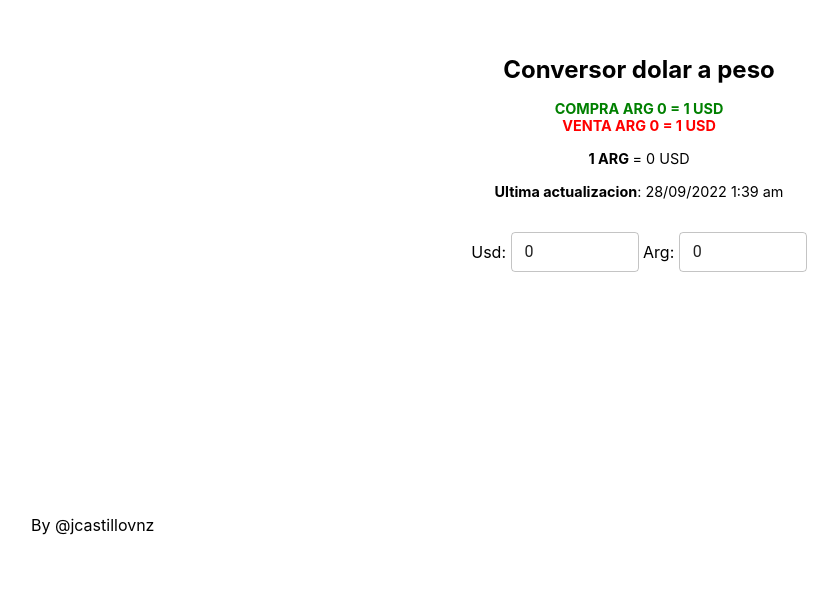
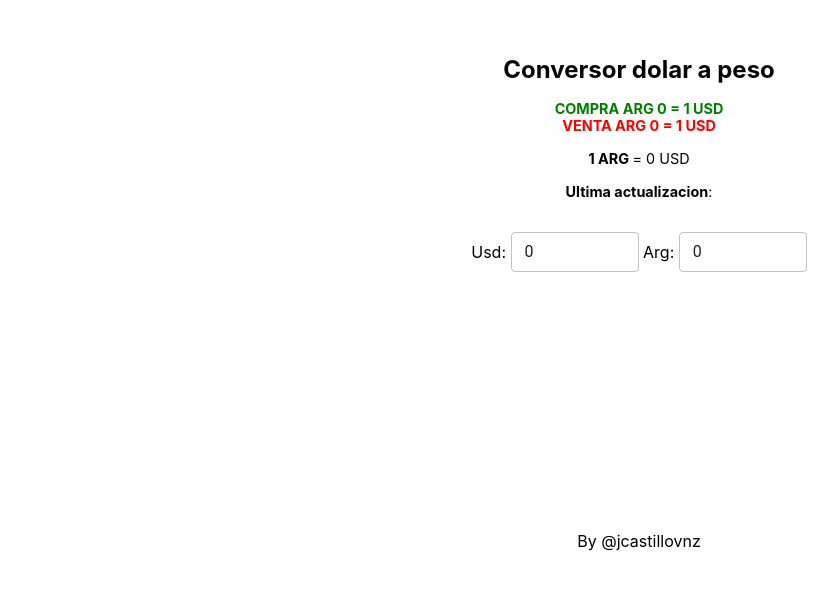
Before and after one commit to jcastillovnz/dollar-to-peso-converter, a Next.js app: page / in a window 1280 px wide. Shown: the part 205-794 px from the top of the page, without its empty margins (1-839 px from the left). Built offline with nearby package versions, Linux system fonts and the light colour scheme; no server answers.

Commit message:
feat: adding name

```diff
--- a/pages/index.tsx
+++ b/pages/index.tsx
@@ -72,7 +72,7 @@ const Home: NextPage = () => {
           <strong>  1 ARG </strong> =  {isNaN(1 / ARGSell) || (1 / ARGSell) === Infinity ? 0 : (1 / ARGSell)} USD
         </div>
         <div style={{ marginTop: '1rem', fontSize: '0.9rem' }}>
-          <strong> Ultima actualizacion</strong>: {dayjs(lastUpdate).format('DD/MM/YYYY h:mm a')}
+          <strong> Ultima actualizacion</strong>: {lastUpdate ? dayjs(lastUpdate).format('DD/MM/YYYY h:mm a') : ''}
         </div>
         <div style={{ marginTop: '2rem', flexDirection: 'row' }}>
           {' '}
@@ -92,7 +92,7 @@ const Home: NextPage = () => {
 
         </div>
       </main >
-      <div>By @jcastillovnz</div>
+      <div ><p align="center">By @jcastillovnz</p></div>
     </div >
   )
 }
```
